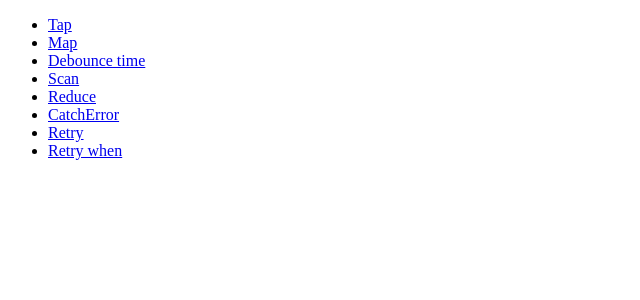
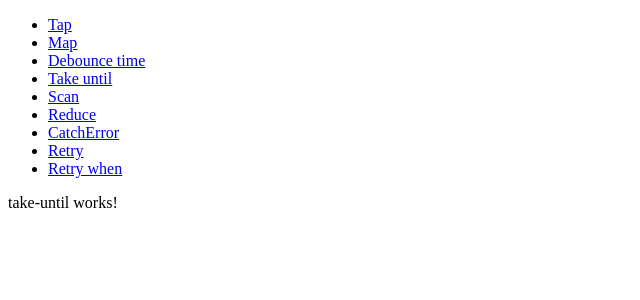
Before and after one commit to curious-academy/mastering-rxjs, an Angular app: page /operators/take-until in a window 1280 px wide. Before the commit this address led to /. Shown: the top 300 px of the page, without its empty margins (0-640 px from the left). Built offline with nearby package versions, Linux system fonts and the light colour scheme.

Commit message:
feat: take until

```diff
--- a/src/app/operators/all/all.component.html
+++ b/src/app/operators/all/all.component.html
@@ -9,6 +9,10 @@
 
   <li>
     <a routerLink="operators/debounce-time">Debounce time</a>
+  </li>
+
+  <li>
+    <a routerLink="operators/take-until">Take until</a>
   </li>
 
   <li>
--- a/src/app/operators/operators.routes.ts
+++ b/src/app/operators/operators.routes.ts
@@ -7,6 +7,7 @@ import { RetryWhenComponent } from "./retry-when/retry-when.component";
 import { ScanComponent } from "./scan/scan.component";
 import { ReduceComponent } from "./reduce/reduce.component";
 import { DebounceTimeComponent } from "./debounce-time/debounce-time.component";
+import { TakeUntilComponent } from "./take-until/take-until.component";
 
 export const operatorsRoutes: Routes = [
   {
@@ -40,5 +41,9 @@ export const operatorsRoutes: Routes = [
   {
     path: 'debounce-time',
     component: DebounceTimeComponent
+  },
+  {
+    path: 'take-until',
+    component: TakeUntilComponent
   }
 ]
--- /dev/null
+++ b/src/app/operators/take-until/take-until.component.html
@@ -0,0 +1 @@
+<p>take-until works!</p>
--- /dev/null
+++ b/src/app/operators/take-until/take-until.component.ts
@@ -0,0 +1,22 @@
+import { Component } from '@angular/core';
+import { fromEvent, interval, Subject, switchMap, take, takeUntil, tap } from 'rxjs';
+
+@Component({
+  selector: 'app-take-until',
+  standalone: true,
+  imports: [],
+  templateUrl: './take-until.component.html',
+  styleUrl: './take-until.component.css'
+})
+export class TakeUntilComponent {
+  ngOnInit(): void {
+    const source$ = interval(1000);
+    const clicks$ = fromEvent(document, 'click');
+    const result$ = source$.pipe(takeUntil(clicks$));
+
+    // Exemple avec take
+    // const intervalCount = interval(1000);
+    // const takeFive = intervalCount.pipe(take(5));
+    // takeFive.subscribe(x => console.log(x));
+  }
+}
```
Also changed, not shown: src/app/operators/take-until/take-until.component.css (added), 1 other file (tests, documents, lock files or other folders).
